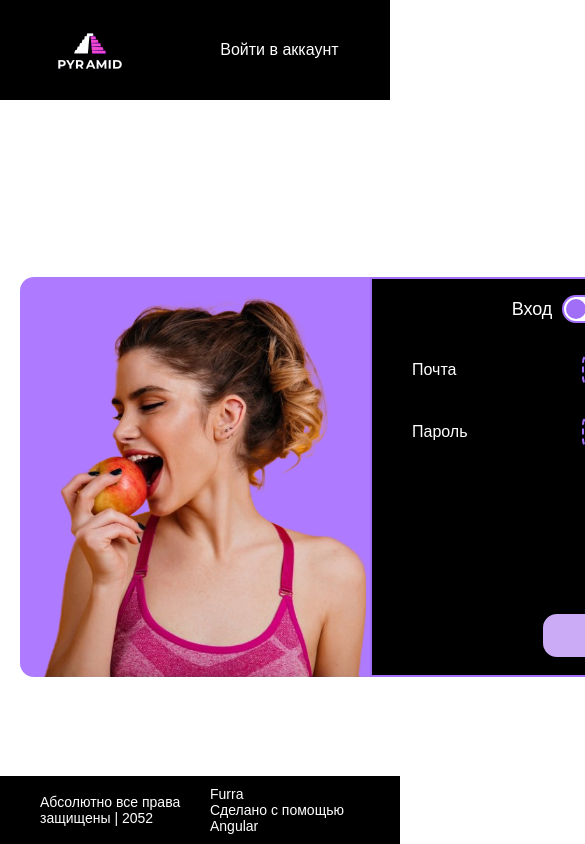
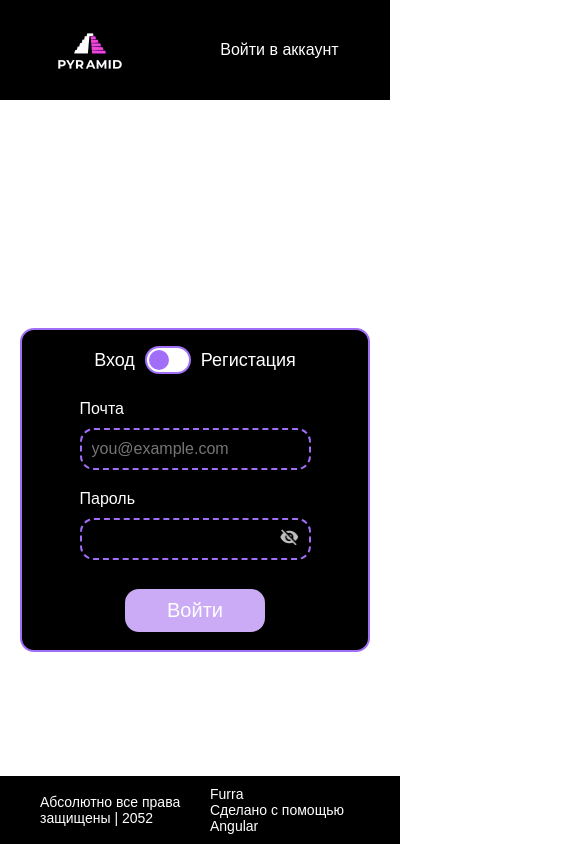
Before and after one commit to Fur4ik/web_app-pyramid, an Angular app: page /login in a window 390 px wide. Shown: the top 844 px of the page, 585 px wide, since content can reach past the window. Built offline with nearby package versions, Linux system fonts and the light colour scheme; no server answers.

Commit message:
v1.0.2.1

```diff
--- a/src/app/pages/contacts-page/contacts-page.component.scss
+++ b/src/app/pages/contacts-page/contacts-page.component.scss
@@ -70,6 +70,7 @@
 
   .cont-title{
     font-size: 25px;
+    font-weight: 600;
   }
 
   .main_cont{
--- a/src/app/pages/login-page/login-page.component.scss
+++ b/src/app/pages/login-page/login-page.component.scss
@@ -48,13 +48,11 @@
 .span_text{
     color: var(--light-color);
     font-size: 18px;
-
 }
 
 .sec_form{
     display: grid;
     grid-template-rows: 1fr 10px 80px;
-    //grid-gap: 0px;
 }
 
 .label_text{
@@ -62,11 +60,7 @@
     font-size: 16px;
 }
 .div_pass{
-  //display: flex;
-  //align-items: center;
-  //justify-content: end;
   position: relative;
-
 }
 .pass_btn{
   //display: flex;
@@ -81,9 +75,7 @@
   align-items: center;
   top: 8px;
 }
-.pass_input{
-  //position: relative;
-}
+
 
 .pass_img{
   height: 20px;
@@ -101,7 +93,7 @@
     display: grid;
     grid-template-columns: 150px 1fr;
     grid-gap: 20px;
-    padding: 0px 40px;
+    padding: 0 40px;
     align-items: center;
 }
 
@@ -207,3 +199,28 @@
   display: flex;
   margin: -10px;
 }
+
+
+@media (max-width: 480px) {
+  .left_sec{
+    display: none;
+  }
+  .right_sec{
+    display: grid;
+    grid-template-rows: 60px 1fr;
+    height: auto;
+    width: auto;
+    justify-content: center;
+    border-radius: 14px;
+
+
+  }
+  .field{
+    display: flex;
+    flex-direction: column;
+    gap: 10px;
+    padding: 0 40px;
+    justify-content: start;
+    align-items: start;
+  }
+}
```
Also changed, not shown: src/lnd.html (added, +65 -0 lines).
